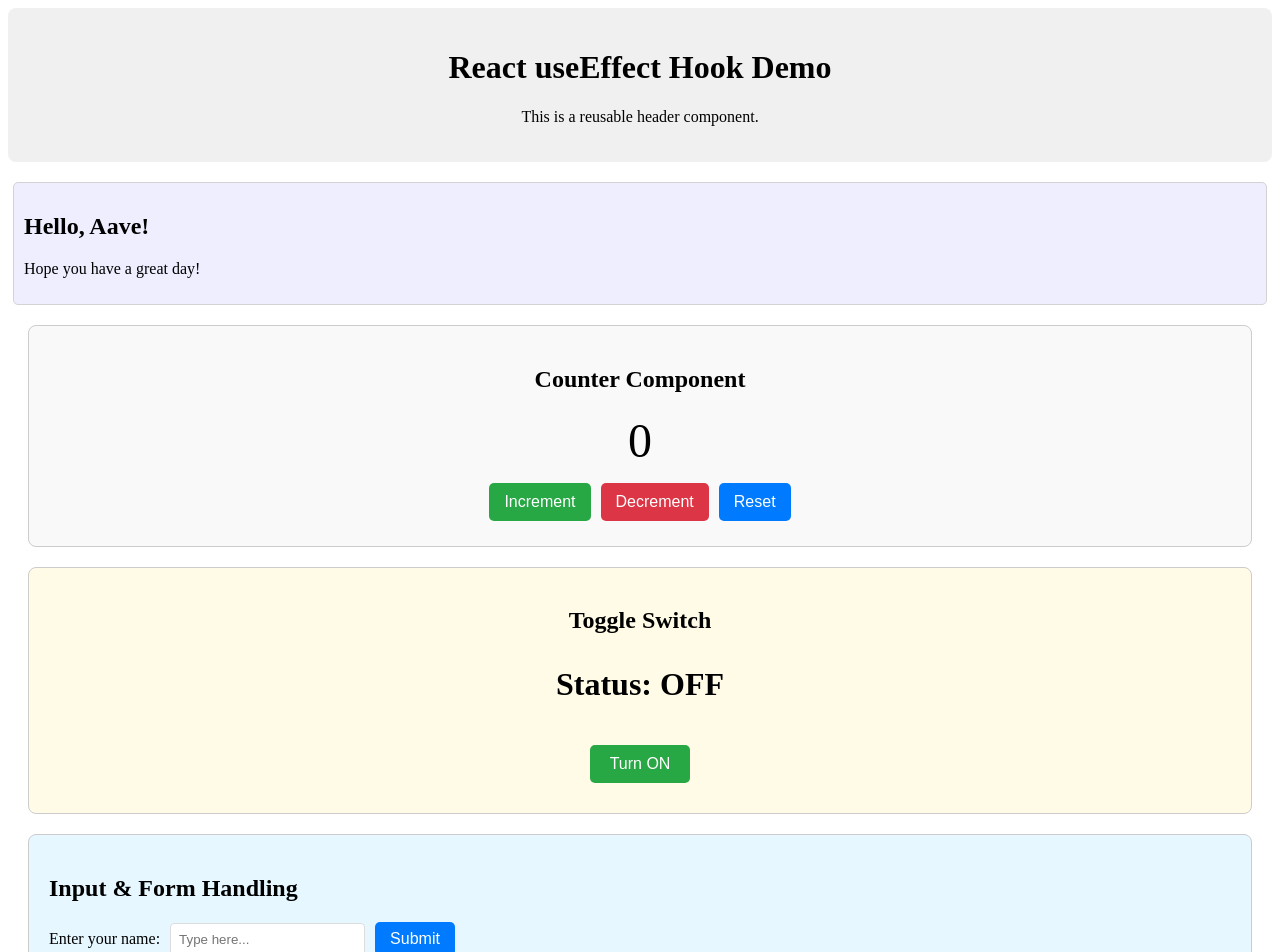
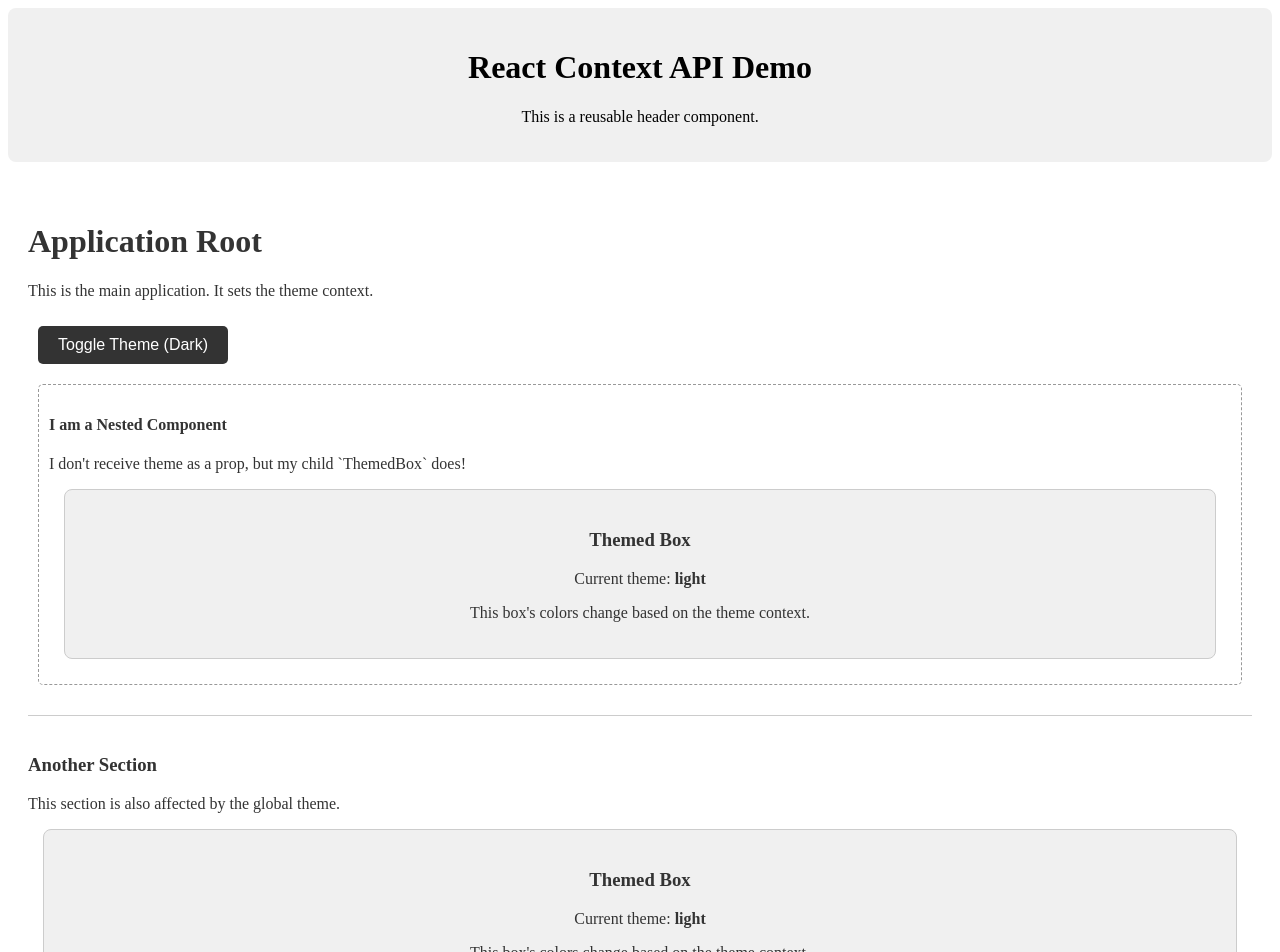
Before and after one commit to aravinth-in/learning-react, a React (Create React App) app in the folder my-react-components-app/: page / in a window 1280 px wide. Shown: the top 952 px of the page. Built offline with nearby package versions, Linux system fonts and the light colour scheme.

Commit message:
Context API

```diff
--- a/my-react-components-app/src/App.js
+++ b/my-react-components-app/src/App.js
@@ -19,52 +19,47 @@ import CssModuleDemo from './components/CssModuleDemo';
 import StyledComponentsDemo from './components/StyledComponentsDemo';
 import EffectCounter from './components/EffectCounter';
 import TimerWithCleanup from './components/TimerWithCleanup';
+import ThemeContext from './ThemeContext';
+import ThemeToggler from './components/ThemeToggler';
+import NestedComponent from './components/NestedComponent';
+import ThemedBox from './components/ThemedBox';
 
 const App = () => {
-  const appTitle = "React useEffect Hook Demo";
-  const [showTimer, setShowTimer] = useState(true); // State to show/hide TimerWithCleanup
+  const appTitle = "React Context API Demo";
+  const [theme, setTheme] = useState('light'); // State to manage the current theme
 
-  const appButtonClickHandler = (message) => {
-    alert(`Button from App.js clicked: ${message}`);
+  const toggleTheme = () => {
+    setTheme(prevTheme => (prevTheme === 'light' ? 'dark' : 'light'));
   };
 
+  // The value provided to the context. It's an object containing both theme and toggleTheme function.
+  const contextValue = { theme, toggleTheme };
+
   return (
-    <>
+    // Provide the Context
+    // All components inside this Provider can access the 'theme' and 'toggleTheme'
+    <ThemeContext.Provider value={contextValue}>
       <Header title={appTitle} />
-      <Greeting name="Aave" message="Hope you have a great day!" />
-      <Counter />
-      <Toggle />
-      <InputField />
-      <RandomNumberDisplay />
-      <LiveClock />
-      <LoginControl />
-      <LoadingSpinner />
-      <ListDisplay />
-      <RegistrationForm />
-      <FragmentExample />
-      <PortalDemo />
-      <InlineStyleDemo />
-      <GlobalStyleDemo />
-      <CssModuleDemo />
-      <StyledComponentsDemo />
+      <div style={{
+        backgroundColor: theme === 'light' ? '#fff' : '#222', // App background changes with theme
+        color: theme === 'light' ? '#333' : '#eee',
+        minHeight: '100vh',
+        padding: '20px',
+        transition: 'background-color 0.3s ease, color 0.3s ease'
+      }}>
+        <h1>Application Root</h1>
+        <p>This is the main application. It sets the theme context.</p>
 
-      <EffectCounter />
+        <ThemeToggler /> {/* This component consumes context to toggle theme */}
+        <NestedComponent /> {/* This component's child consumes context */}
 
-      {/* Conditionally render the TimerWithCleanup to demonstrate unmount cleanup */}
-      <div style={{ textAlign: 'center', margin: '20px' }}>
-        <button
-          onClick={() => setShowTimer(!showTimer)}
-          style={{ padding: '10px 20px', fontSize: '1em', backgroundColor: '#9c27b0', color: 'white', border: 'none', borderRadius: '5px', cursor: 'pointer' }}
-        >
-          {showTimer ? 'Hide Timer Component' : 'Show Timer Component'}
-        </button>
+        <div style={{ marginTop: '30px', borderTop: '1px solid #ccc', paddingTop: '20px' }}>
+          <h3>Another Section</h3>
+          <p>This section is also affected by the global theme.</p>
+          <ThemedBox />
+        </div>
       </div>
-      {showTimer && <TimerWithCleanup />}
-
-      {/* Buttons demonstrating different ways to pass click handlers */}
-      <Button text="Say Hello from App" onClick={() => appButtonClickHandler("Hello!")} />
-      <Button text="Say Goodbye from App" onClick={() => appButtonClickHandler("Goodbye!")} />
-    </>
+    </ThemeContext.Provider>
   );
 };
 
--- /dev/null
+++ b/my-react-components-app/src/ThemeContext.js
@@ -0,0 +1,8 @@
+import React from 'react';
+
+// 1. Create the Context
+// The default value 'light' is used if a component tries to consume
+// ThemeContext without a Provider above it in the tree.
+const ThemeContext = React.createContext('light');
+
+export default ThemeContext;
--- /dev/null
+++ b/my-react-components-app/src/components/NestedComponent.js
@@ -0,0 +1,13 @@
+import ThemedBox from './ThemedBox';
+
+const NestedComponent = () => {
+  return (
+    <div style={{ padding: '10px', border: '1px dashed #999', margin: '10px', borderRadius: '5px' }}>
+      <h4>I am a Nested Component</h4>
+      <p>I don't receive theme as a prop, but my child `ThemedBox` does!</p>
+      <ThemedBox /> {/* ThemedBox will consume the context directly */}
+    </div>
+  );
+};
+
+export default NestedComponent;
--- /dev/null
+++ b/my-react-components-app/src/components/ThemeToggler.js
@@ -0,0 +1,29 @@
+
+import { useContext } from 'react';
+import ThemeContext from '../ThemeContext';
+
+const ThemeToggler = () => {
+  // Consume the context. Here, we expect the context value to be an object
+  // containing both the current theme and the toggle function.
+  const { theme, toggleTheme } = useContext(ThemeContext);
+
+  return (
+    <button
+      onClick={toggleTheme}
+      style={{
+        padding: '10px 20px',
+        fontSize: '1em',
+        backgroundColor: theme === 'light' ? '#333' : '#eee',
+        color: theme === 'light' ? 'white' : 'black',
+        border: 'none',
+        borderRadius: '5px',
+        cursor: 'pointer',
+        margin: '10px'
+      }}
+    >
+      Toggle Theme ({theme === 'light' ? 'Dark' : 'Light'})
+    </button>
+  );
+};
+
+export default ThemeToggler;
--- /dev/null
+++ b/my-react-components-app/src/components/ThemedBox.js
@@ -0,0 +1,27 @@
+import { useContext } from 'react';
+import ThemeContext from '../ThemeContext';
+
+const ThemedBox = () => {
+  // Consume the context. Here, we only need the 'theme' value.
+  const { theme } = useContext(ThemeContext);
+
+  const boxStyle = {
+    backgroundColor: theme === 'light' ? '#f0f0f0' : '#333',
+    color: theme === 'light' ? '#333' : '#f0f0f0',
+    padding: '20px',
+    margin: '15px',
+    borderRadius: '8px',
+    border: `1px solid ${theme === 'light' ? '#ccc' : '#555'}`,
+    textAlign: 'center'
+  };
+
+  return (
+    <div style={boxStyle}>
+      <h3>Themed Box</h3>
+      <p>Current theme: <strong>{theme}</strong></p>
+      <p>This box's colors change based on the theme context.</p>
+    </div>
+  );
+};
+
+export default ThemedBox;
```
